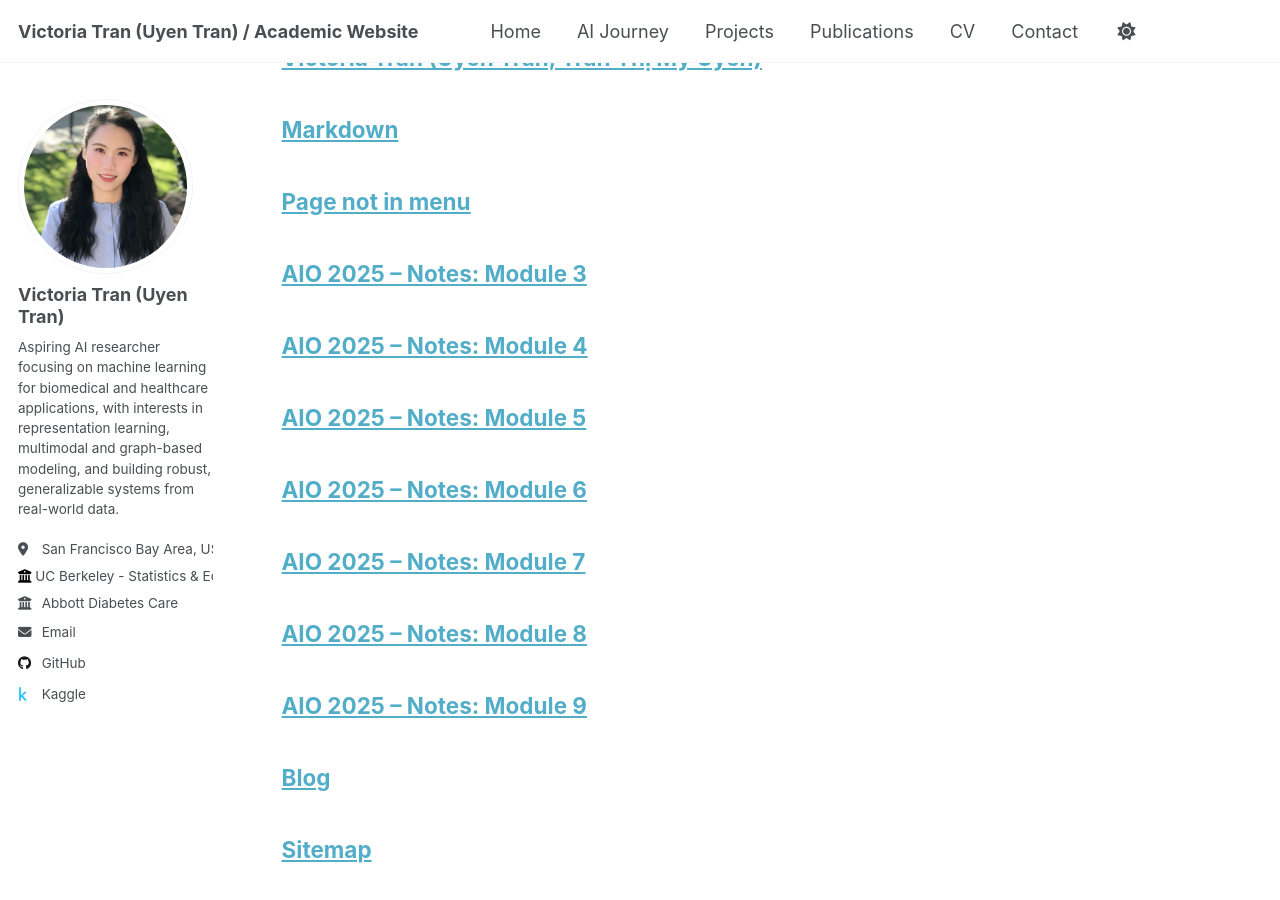
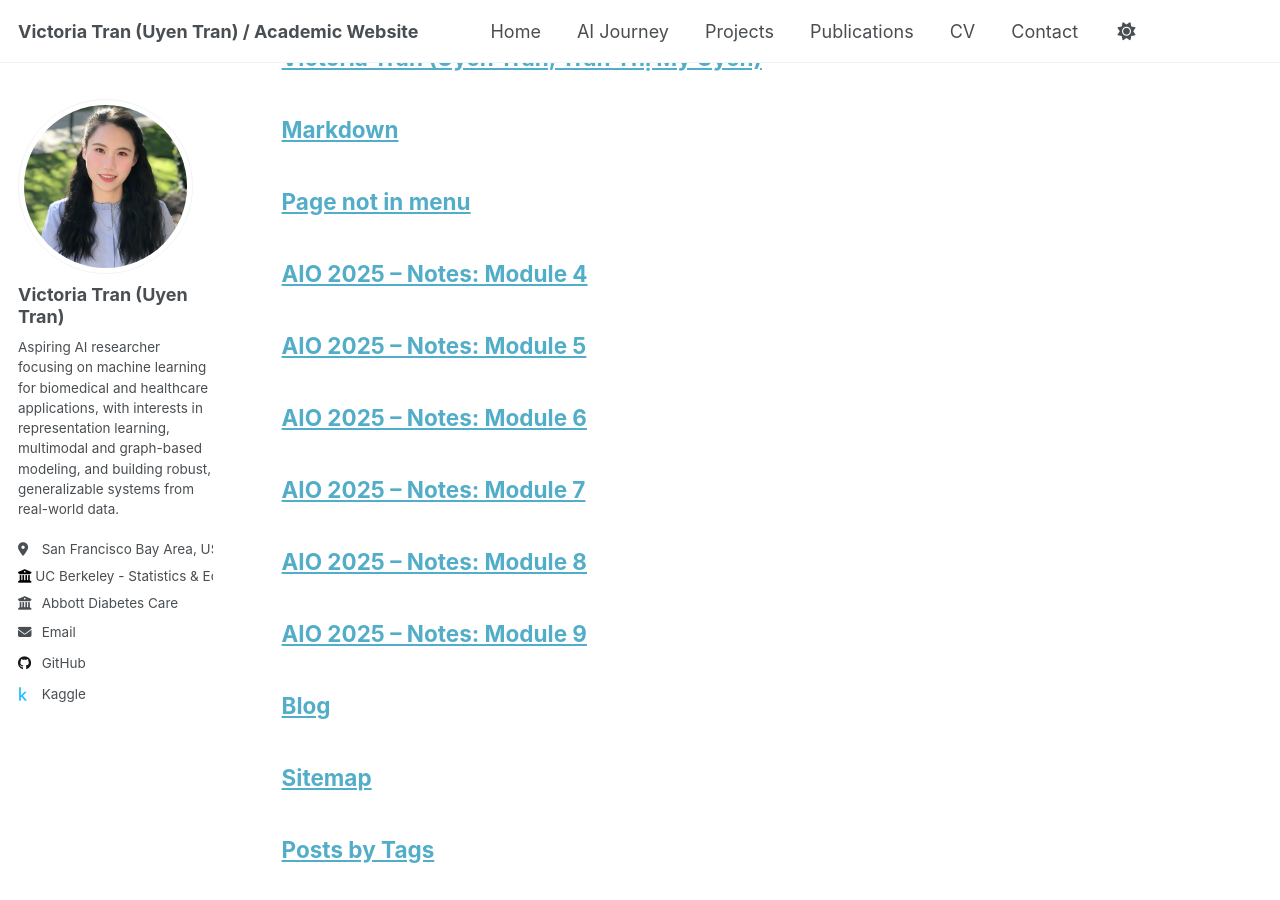
Before and after one commit to uyentran9/uyentran-ai-blog, a Jekyll site: the page built from _pages/archive-layout-with-content.md, in a window 1280 px wide and 900 px high, scrolled down 5065 px. Built offline with Jekyll 4.4.1, drawn with Linux system fonts in a browser that asks for light colours; a script that is not in the unit is left out.

Commit message:
Update notes-module3.html

```diff
--- a/_pages/blog/notes-module3.html
+++ b/_pages/blog/notes-module3.html
@@ -1,9 +1,10 @@
 ---
 layout: archive
-title: "AIO 2025 – Notes: Module 3"
+title: "AIO 2026 – Notes: Module 3"
 permalink: /blog/notes/module3/
 author_profile: true
 module_tag: "module3"
+published: false
 ---
 
 {% include base_path %}
```
